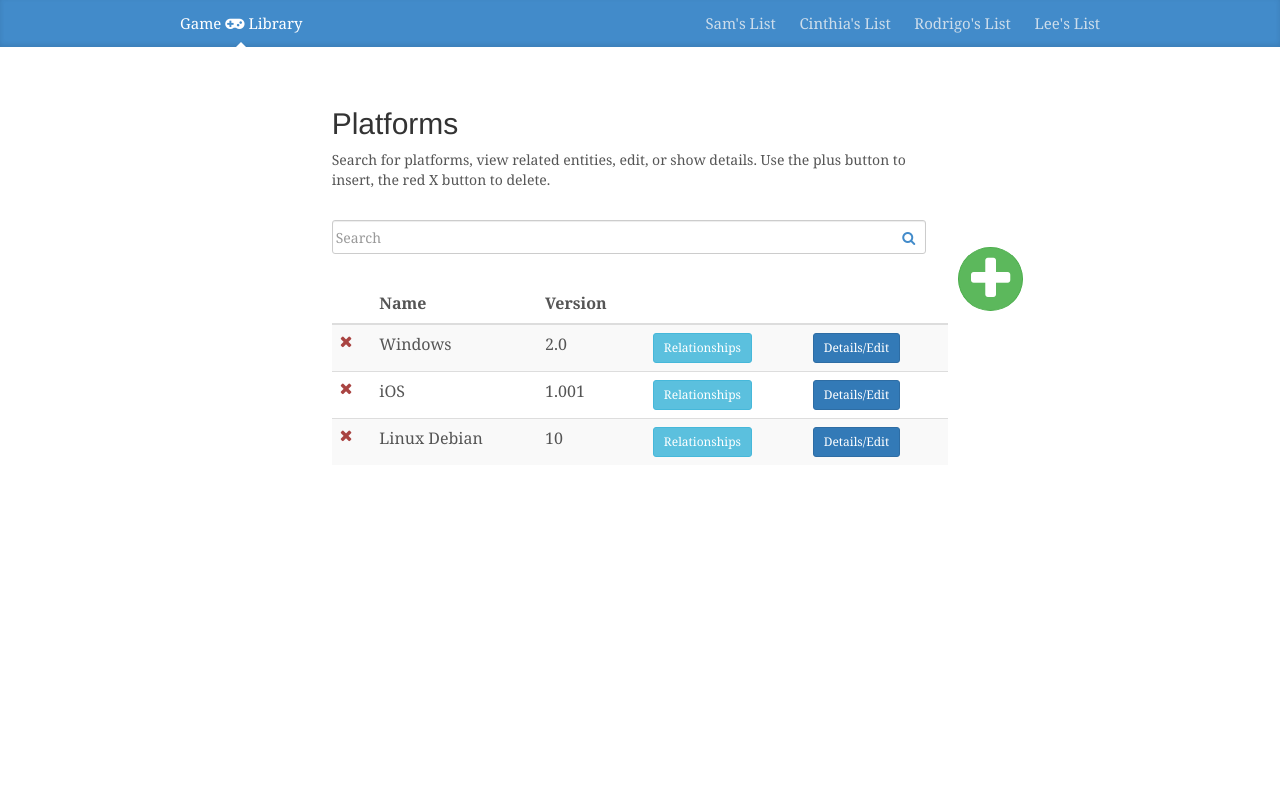
After one commit to slerman12/GameLibrary, a PHP site: page /list.php in a window 1280 px wide. The commit adds this page. Run offline with PHP 8.4, Linux system fonts and the light colour scheme; data that the repository does not hold is empty; some libraries are stand-ins or nearby versions.

Commit message:
Started lists

```diff
--- /dev/null
+++ b/list.php
@@ -0,0 +1,100 @@
+<?php
+// File: list.php
+// Purpose: lists
+require_once ('./dbsetup.php');
+try {
+    $rslt = $db->query('SELECT COUNT(*) FROM items');
+    $cnt = $rslt ? $rslt->fetchColumn() : -1;
+}
+catch (PDOException $e) {
+    print "DB Query Error : " . $e->getMessage();
+    die();
+}
+?> <html>
+<head>
+    <title>Game Library</title>
+    <!-- jQuery -->
+    <script src="https://ajax.googleapis.com/ajax/libs/jquery/1.12.0/jquery.min.js"></script>
+    <!-- BOOTSTRAP Latest compiled and minified CSS -->
+    <link rel="stylesheet" href="https://maxcdn.bootstrapcdn.com/bootstrap/3.3.6/css/bootstrap.min.css" integrity="sha384-1q8mTJOASx8j1Au+a5WDVnPi2lkFfwwEAa8hDDdjZlpLegxhjVME1fgjWPGmkzs7" crossorigin="anonymous">
+    <!-- BOOTSTRAP Latest compiled and minified JavaScript -->
+    <script src="https://maxcdn.bootstrapcdn.com/bootstrap/3.3.6/js/bootstrap.min.js" integrity="sha384-0mSbJDEHialfmuBBQP6A4Qrprq5OVfW37PRR3j5ELqxss1yVqOtnepnHVP9aJ7xS" crossorigin="anonymous"></script>
+    <link rel="stylesheet" href="https://maxcdn.bootstrapcdn.com/font-awesome/4.6.1/css/font-awesome.min.css">
+    <link href="styles.css" rel="stylesheet">
+</head>
+<body>
+<div class="gamelibrary-masthead">
+    <div class="container">
+        <nav class="gamelibrary-nav">
+            <a class="gamelibrary-nav-item active" href="./index.php">Game <i style="font-size: 18px;" class="fa fa-gamepad" aria-hidden="true"></i> Library  </a>
+            <div class="pull-right">
+                <a class="gamelibrary-nav-item" href="./list.php?who=Sam">Sam's List</a>
+                <a class="gamelibrary-nav-item" href="./list.php?who=Cinthia">Cinthia's List</a>
+                <a class="gamelibrary-nav-item" href="./list.php?who=Rodrigo">Rodrigo's List</a>
+                <a class="gamelibrary-nav-item" href="./list.php?who=Lee">Lee's List</a>
+            </div>
+        </nav>
+    </div>
+</div>
+
+<div class="container">
+    <div class="row">
+        <div class="col-sm-8 col-sm-offset-2 list-main">
+            <button class="insert-button btn btn-success"><i class="fa fa-plus"></i></button>
+            <h2>Platforms</h2>
+            <p>Search for platforms, view related entities, edit, or show details. Use the plus button to insert, the red X button to delete.</p>
+            <div id="custom-search-input">
+                <div class="input-group col-md-12">
+                    <input type="text" class="  search-query form-control" placeholder="Search" />
+                                <span class="input-group-btn">
+                                    <button class="btn btn-danger" type="button">
+                                        <i class="fa fa-search"></i>
+                                    </button>
+                                </span>
+                </div>
+            </div>
+            <div class="table-responsive list-table">
+                <table class="table table-striped table-hover">
+                    <thead>
+                    <tr>
+                        <th></th>
+                        <th>Name</th>
+                        <th>Version</th>
+                        <th></th>
+                        <th></th>
+                    </tr>
+                    </thead>
+                    <tbody>
+                    <tr>
+                        <td><a href="#"><i class="fa fa-times text-danger"></i></a></td>
+                        <td>Windows</td>
+                        <td>2.0</td>
+                        <td><button type="button" class="btn btn-info btn-sm">Relationships</button></td>
+                        <td><button type="button" class="btn btn-primary btn-sm">Details/Edit</button></td>
+                    </tr>
+                    <tr>
+                        <td><a href="#"><i class="fa fa-times text-danger"></i></a></td>
+                        <td>iOS</td>
+                        <td>1.001</td>
+                        <td><button type="button" class="btn btn-info btn-sm">Relationships</button></td>
+                        <td><button type="button" class="btn btn-primary btn-sm">Details/Edit</button></td>
+                    </tr>
+                    <tr>
+                        <td><a href="#"><i class="fa fa-times text-danger"></i></a></td>
+                        <td>Linux Debian</td>
+                        <td>10</td>
+                        <td><button type="button" class="btn btn-info btn-sm">Relationships</button></td>
+                        <td><button type="button" class="btn btn-primary btn-sm">Details/Edit</button></td>
+                    </tr>
+                    </tbody>
+                </table>
+            </div>
+        </div>
+
+    </div><!-- /.row -->
+
+</div><!-- /.container -->
+
+</div>
+</body>
+</html>
--- a/styles.css
+++ b/styles.css
@@ -148,3 +148,62 @@ h6, .h6 {
 .gamelibrary-footer p:last-child {
   margin-bottom: 0;
 }
+
+.list-main {
+  margin-top: 60px;
+}
+
+#custom-search-input {
+  margin:30px 0;
+  padding: 0;
+}
+
+#custom-search-input .search-query {
+  padding-right: 3px;
+  padding-right: 4px \9;
+  padding-left: 3px;
+  padding-left: 4px \9;
+  /* IE7-8 doesn't have border-radius, so don't indent the padding */
+
+  margin-bottom: 0;
+  -webkit-border-radius: 3px;
+  -moz-border-radius: 3px;
+  border-radius: 3px;
+}
+
+#custom-search-input button {
+  border: 0;
+  background: none;
+  /** belows styles are working good */
+  padding: 2px 5px;
+  margin-top: 2px;
+  position: relative;
+  left: -28px;
+  /* IE7-8 doesn't have border-radius, so don't indent the padding */
+  margin-bottom: 0;
+  -webkit-border-radius: 3px;
+  -moz-border-radius: 3px;
+  border-radius: 3px;
+  color:#428bca;
+}
+
+.search-query:focus + button {
+  z-index: 3;
+}
+
+.list-table .fa-times:hover{
+  color: #7b0000;
+}
+
+.insert-button{
+  position: absolute;
+  /*margin: 260px 200px;*/
+  right: -60px;
+  top: 140px;
+  z-index: 10;
+  border-radius: 100%;
+}
+
+.insert-button .fa{
+  font-size: 50px;
+}
```
Also changed, not shown: index.php (+10 -18 lines).
